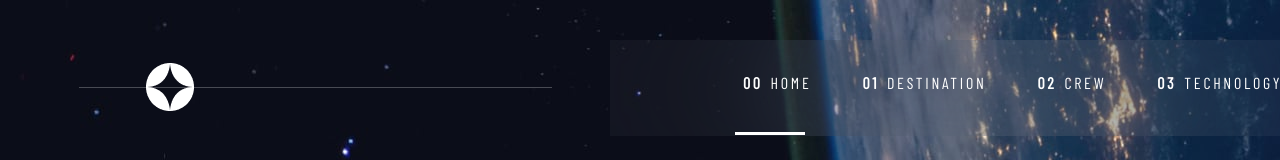
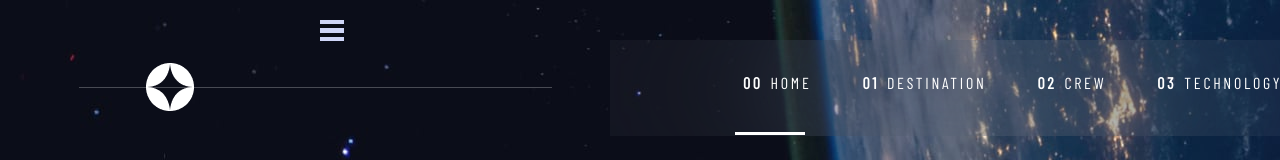
Before and after one commit to Adimula3/sapce-tourism-react, a React (Create React App) app: page / in a window 1280 px wide. Shown: the top 160 px of the page. Built offline with nearby package versions, Linux system fonts and the light colour scheme; a web font is replaced by a local one.

Commit message:
desktop-view

```diff
--- a/src/components/mobileNav.js
+++ b/src/components/mobileNav.js
@@ -5,7 +5,7 @@ import {Link} from "react-router-dom";
 const MobileNav = () => {
     return (
         <div className="mobile-nav">
-            <Menu width={ '260px' }  right pageWrapId={ "page-wrap" } outerContainerId={ "outer-container" }>
+            <Menu width={ '254px' }  right pageWrapId={ "page-wrap" } outerContainerId={ "outer-container" }>
                 <ul className="navbar-nav me-auto mb-2 mb-lg-0">
                     <li className="nav-item active">
                         <Link to="/"  className="nav-link"><b>00</b>Home</Link>
--- a/src/styles/style.css
+++ b/src/styles/style.css
@@ -68,16 +68,15 @@ hr{
     z-index: 5;
 }
 .mobile-nav {
-    display: none;
+
 }
 /*.......Mobile-Nav.......*/
-/* Position and sizing of burger button */
 /* Position and sizing of burger button */
 .bm-burger-button {
     position: absolute;
     width: 24px;
     height: 21px;
-    left: 350px!important;
+    left: 320px!important;
     top: 20px;
 
 }
@@ -94,6 +93,8 @@ hr{
 
 /* Position and sizing of clickable cross button */
 .bm-cross-button {
+    top: 30px!important;
+    right: 40px!important;
     height: 24px;
     width: 24px;
 }
@@ -133,11 +134,12 @@ Note: Beware of modifying this element as it can break the animations - you shou
     line-height: 19px;
     letter-spacing: 2.7px;
     padding: 0.8em;
+    margin-top: 20px;
 }
 
 /* Individual item */
 .bm-item {
-    margin-top: 40px;
+    margin-top: 50px;
     display: inline-block;
 }
 
@@ -145,8 +147,6 @@ Note: Beware of modifying this element as it can break the animations - you shou
 .bm-overlay {
     background: rgba(0, 0, 0, 0.3);
 }
-
-
 
 
 /*.....Home...*/
@@ -211,6 +211,9 @@ Note: Beware of modifying this element as it can break the animations - you shou
 
 }
 @media screen and (max-width: 810px) and (min-width: 768px)  {
+    .mobile-nav {
+        display: none;
+    }
     .navbar {
         padding-top: 0;
         margin-right: 0;
@@ -285,13 +288,15 @@ Note: Beware of modifying this element as it can break the animations - you shou
     }
 }
 
-@media (max-width: 428px) and (min-width: 390px) {
-    .mobile-nav {
-        display: flex;
-    }
+@media (max-width: 767px) {
+
     .navbar {
+        display: none;
         padding-top: 0!important;
         margin-right: 0!important;
+    }
+    .navbar-nav {
+        display: none;
     }
     .navbar-brand {
         display: none;
@@ -523,7 +528,8 @@ Note: Beware of modifying this element as it can break the animations - you shou
         display: none;
     }
 }
-@media (max-width: 428px) and (min-width: 390px) {
+@media (max-width: 767px) {
+
     .destinationA {
         background-image: url("../assets/destination/background-destination-mobile.jpg");
         height: 850px;
@@ -849,7 +855,7 @@ Note: Beware of modifying this element as it can break the animations - you shou
         display: none;
     }
 }
-@media (max-width: 428px) and (min-width: 390px) {
+@media (max-width: 767px) {
     .crewA {
         background-image: url("../assets/crew/background-crew-mobile.jpg")!important;
         height: 710px!important;
@@ -1250,7 +1256,7 @@ Note: Beware of modifying this element as it can break the animations - you shou
         font-size: 16px;
     }
 }
-@media (max-width: 428px) and (min-width: 390px) {
+@media (max-width: 767px){
     .technologyA {
         background-image: url("../assets/technology/background-technology-mobile.jpg")!important;
         height: 710px!important;
```
